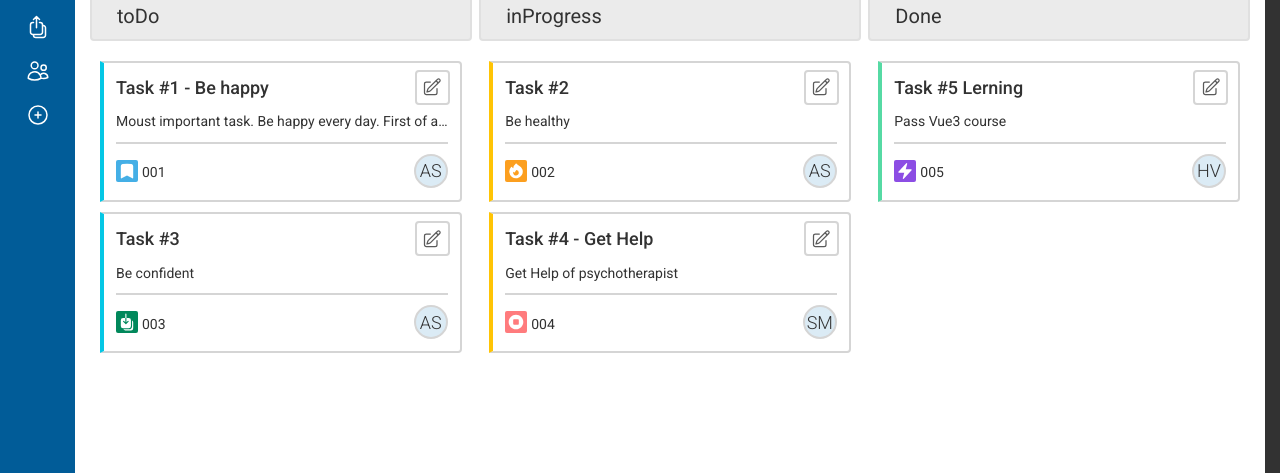
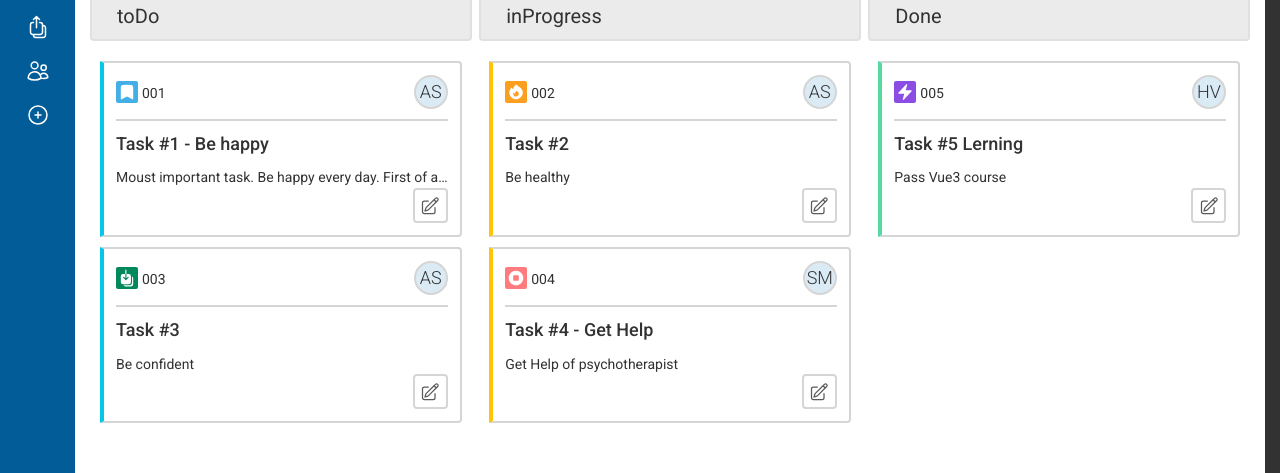
Before and after one commit to 0smir/vue-dashboard-demo, a Vue app: page / in a window 1280 px wide. Shown: the part 297-770 px from the top of the page. Built offline with nearby package versions, Linux system fonts and the light colour scheme; no server answers.

Commit message:
add changes to structure and styles of task item element

```diff
--- a/src/components/tasks/TaskItem.vue
+++ b/src/components/tasks/TaskItem.vue
@@ -1,12 +1,5 @@
 <template>
   <div :class="['task', 'task__status--' + task.status.toLowerCase()]">
-    <BaseButton class="btn btn__outlined btn--small task__btn-edit" title="edit" aria-label="edit task">
-      <SvgIcon name="edit" class="icon" />
-    </BaseButton>
-    <h2 class="task__title">{{ task.title }}</h2>
-    <div class="task__description">
-      {{ task.description }}
-    </div>
     <div class="task__info">
       <span class="task__info-id">
         <span :class="['task__priority', 'priority--' + task.priority]">
@@ -18,6 +11,14 @@
         <span v-if="!task.assignee.img">{{ getNameInitials() }}</span>
       </span>
     </div>
+
+    <h2 class="task__title">{{ task.title }}</h2>
+    <div class="task__description">
+      {{ task.description }}
+    </div>
+    <BaseButton class="btn btn__outlined btn--small task__btn-edit" title="edit" aria-label="edit task">
+      <SvgIcon name="edit" class="icon" />
+    </BaseButton>
   </div>
 </template>
 
@@ -68,9 +69,9 @@ export default {
     display: flex;
     justify-content: space-between;
     align-items: center;
-    padding-top: 10px;
-    margin-top: 10px;
-    border-top: 2px solid var(--task-border);
+    padding-bottom: 10px;
+    margin-bottom: 10px;
+    border-bottom: 2px solid var(--task-border);
   }
 
   &__title {
@@ -90,9 +91,8 @@ export default {
   }
 
   &__btn-edit {
-    position: absolute;
-    top: 7px;
-    right: 10px;
+    max-width: 35px;
+    margin-left: auto;
 
     &>.icon {
       width: 20px;
```
